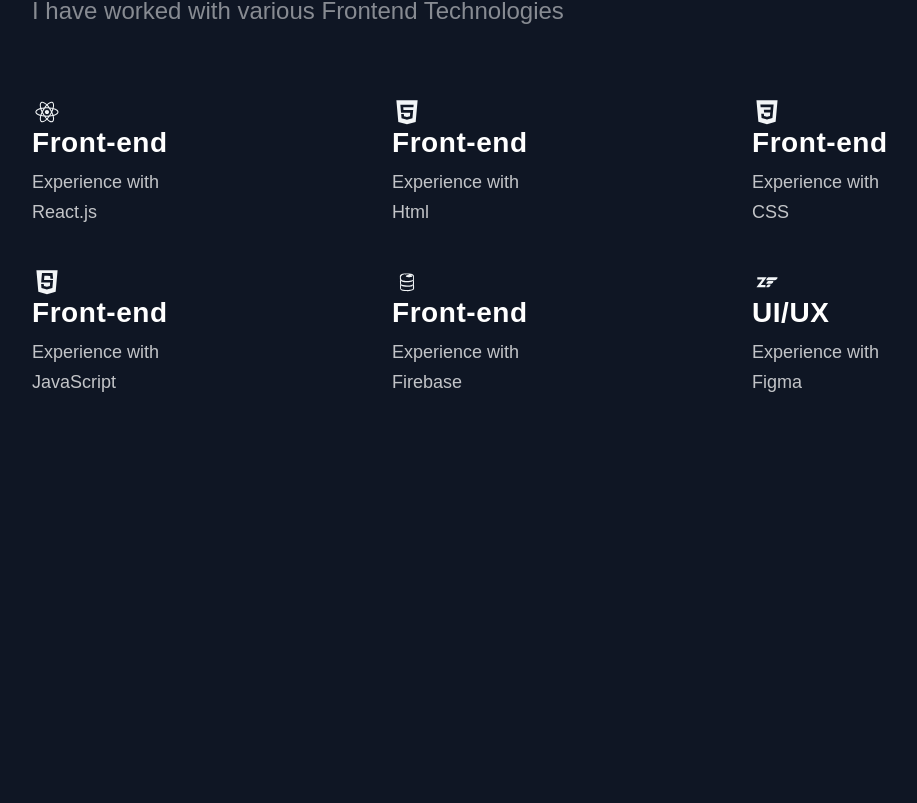
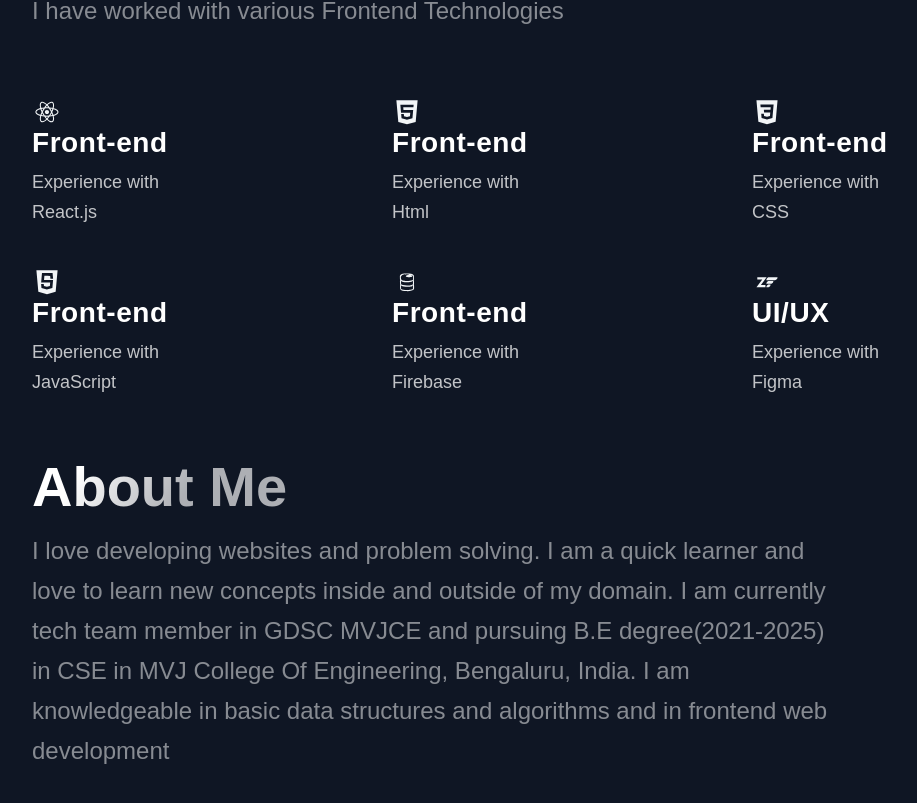
Before and after one commit to Shivam-Sharma-1/Simple-Portfolio-Website, a Next.js app: page / in a window 1280 px wide. Shown: the part 1921-2724 px from the top of the page, without its empty margins (88-1005 px from the left). Before the commit the page ends 2348 px from the top, so only its background shows below. Built offline with nearby package versions, Linux system fonts and the light colour scheme.

Commit message:
feat: add about me section

```diff
--- /dev/null
+++ b/src/components/TimeLine/TimeLine.js
@@ -0,0 +1,14 @@
+import { Section, SectionText, SectionTitle } from "@/themes/GlobalComponents"
+
+function TimeLine() {
+    return (
+        <Section id='about'>
+            <SectionTitle>About Me</SectionTitle>
+            <SectionText>
+                I love developing websites and problem solving. I am a quick learner and love to learn new concepts inside and outside of my domain. I am currently tech team member in GDSC MVJCE and pursuing B.E degree(2021-2025) in CSE in MVJ College Of Engineering, Bengaluru, India. I am knowledgeable in basic data structures and algorithms and in frontend web development
+            </SectionText>
+        </Section>
+    )
+}
+
+export default TimeLine
--- a/src/pages/index.js
+++ b/src/pages/index.js
@@ -2,6 +2,7 @@ import BackgroundAnimation from "@/components/BackgroundAnimation/BackgroundAnim
 import Hero from "@/components/Hero/Hero";
 import Projects from "@/components/Projects/Projects";
 import Technologies from "@/components/Technologies/Technologies";
+import TimeLine from "@/components/TimeLine/TimeLine";
 import Layout from "@/layout/Layout";
 import { Section } from "@/themes/GlobalComponents";
 import Head from "next/head";
@@ -22,6 +23,7 @@ export default function Home() {
             </Section>
             <Projects/>
             <Technologies/>
+            <TimeLine/>
         </Layout>
         </>
     )
```
